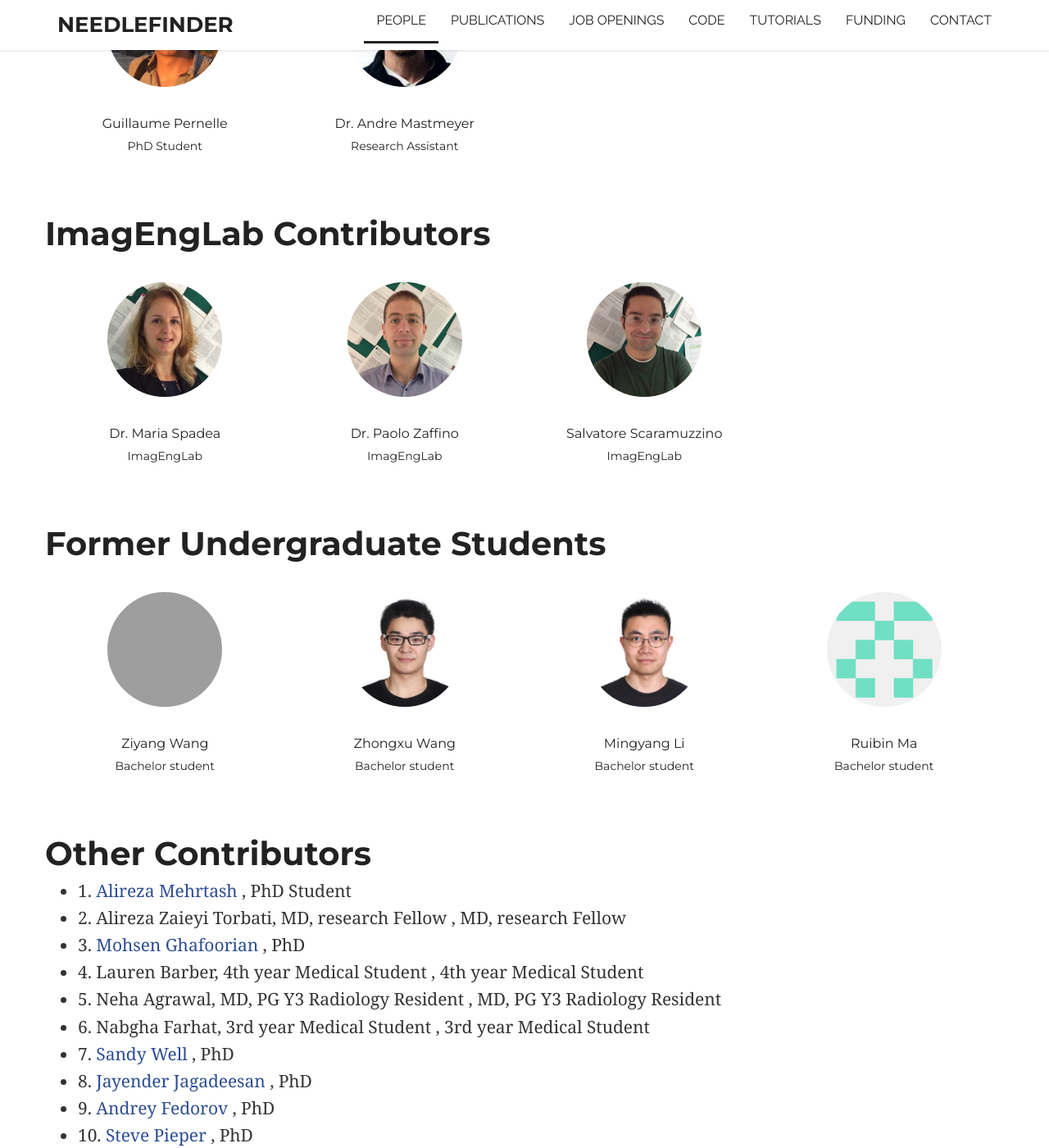
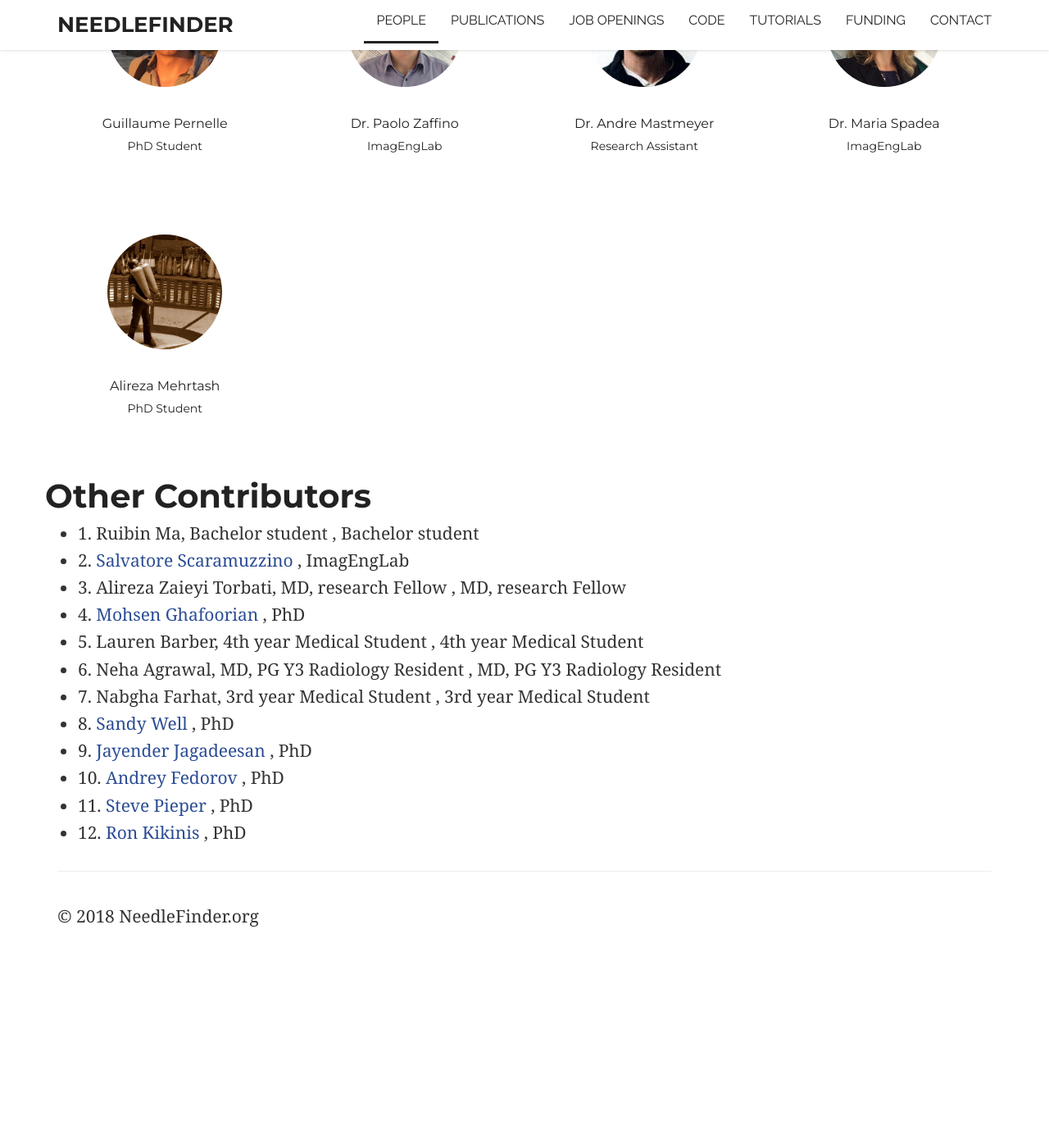
Before and after one commit to needlefinder/needlefinder.github.io, a Jekyll site: the page built from members/index.html, in a window 1280 px wide and 1400 px high, scrolled down 702 px. Shown: the whole window at 82% size. Built offline with Jekyll 4.4.1, drawn with Linux system fonts in a browser that asks for light colours; nearby versions of some CDN libraries; after the commit the page ends 1846 px from its top, so only the background shows below that; grey boxes are pictures that could not be loaded.

Commit message:
update members page

```diff
--- a/members/index.html
+++ b/members/index.html
@@ -59,54 +59,54 @@
     {% endfor %}
 </div>
 
-<div class="row people">
-    <h2>ImagEngLab Contributors</h2>
-    {% for people in site.data.people %}
+<!--<div class="row people">-->
+    <!--<h2>ImagEngLab Contributors</h2>-->
+    <!--{% for people in site.data.people %}-->
 
-    {% if people.g == 2 %}
-    <div class="col-md-3 text-center box">
-        {% if people.link != null %}
-        <a href="{{ people.link}}"><img src="../assets/images/{{people.image}}" class="img-circle"></a>
-        <a href="{{ people.link}}"><h4>{{people.name}}</h4></a>
-        {% else if people.linkperso != null %}
-        <a href="{{ people.linkperso}}"><img src="../assets/images/{{people.image}}" class="img-circle"></a>
-        <a href="{{ people.linkperso}}"><h4>{{people.name}}</h4></a>
-        {% else %}
-        <img src="../assets/images/{{people.image}}" class="img-circle">
-        <h4>{{people.name}}</h4>
-        {% endif %}
-        <h5>{{people.position}}</h5>
-    </div>
-    {% endif %}
+    <!--{% if people.g == 2 %}-->
+    <!--<div class="col-md-3 text-center box">-->
+        <!--{% if people.link != null %}-->
+        <!--<a href="{{ people.link}}"><img src="../assets/images/{{people.image}}" class="img-circle"></a>-->
+        <!--<a href="{{ people.link}}"><h4>{{people.name}}</h4></a>-->
+        <!--{% else if people.linkperso != null %}-->
+        <!--<a href="{{ people.linkperso}}"><img src="../assets/images/{{people.image}}" class="img-circle"></a>-->
+        <!--<a href="{{ people.linkperso}}"><h4>{{people.name}}</h4></a>-->
+        <!--{% else %}-->
+        <!--<img src="../assets/images/{{people.image}}" class="img-circle">-->
+        <!--<h4>{{people.name}}</h4>-->
+        <!--{% endif %}-->
+        <!--<h5>{{people.position}}</h5>-->
+    <!--</div>-->
+    <!--{% endif %}-->
 
-    {% endfor %}
-</div>
+    <!--{% endfor %}-->
+<!--</div>-->
 
-<div class="row people">
-    <h2>Former Undergraduate Students</h2>
-    {% for people in site.data.people %}
+<!--<div class="row people">-->
+    <!--<h2>Former Undergraduate Students</h2>-->
+    <!--{% for people in site.data.people %}-->
 
-    {% if people.g == 3 %}
-    <div class="col-md-3 text-center box">
-        {% if people.github_image != null %}
-        <a href="{{ people.link}}"><img src="{{people.github_image}}" class="img-circle"></a>
-        <a href="{{ people.link}}"><h4>{{people.name}}</h4></a>
-        {% else if people.link != null %}
-        <a href="{{ people.link}}"><img src="../assets/images/{{people.image}}" class="img-circle"></a>
-        <a href="{{ people.link}}"><h4>{{people.name}}</h4></a>
-        {% else if people.linkperso != null %}
-        <a href="{{ people.linkperso}}"><img src="../assets/images/{{people.image}}" class="img-circle"></a>
-        <a href="{{ people.linkperso}}"><h4>{{people.name}}</h4></a>
-        {% else %}
-        <img src="../assets/images/{{people.image}}" class="img-circle">
-        <h4>{{people.name}}</h4>
-        {% endif %}
-        <h5>{{people.position}}</h5>
-    </div>
-    {% endif %}
+    <!--{% if people.g == 3 %}-->
+    <!--<div class="col-md-3 text-center box">-->
+        <!--{% if people.github_image != null %}-->
+        <!--<a href="{{ people.link}}"><img src="{{people.github_image}}" class="img-circle"></a>-->
+        <!--<a href="{{ people.link}}"><h4>{{people.name}}</h4></a>-->
+        <!--{% else if people.link != null %}-->
+        <!--<a href="{{ people.link}}"><img src="../assets/images/{{people.image}}" class="img-circle"></a>-->
+        <!--<a href="{{ people.link}}"><h4>{{people.name}}</h4></a>-->
+        <!--{% else if people.linkperso != null %}-->
+        <!--<a href="{{ people.linkperso}}"><img src="../assets/images/{{people.image}}" class="img-circle"></a>-->
+        <!--<a href="{{ people.linkperso}}"><h4>{{people.name}}</h4></a>-->
+        <!--{% else %}-->
+        <!--<img src="../assets/images/{{people.image}}" class="img-circle">-->
+        <!--<h4>{{people.name}}</h4>-->
+        <!--{% endif %}-->
+        <!--<h5>{{people.position}}</h5>-->
+    <!--</div>-->
+    <!--{% endif %}-->
 
-    {% endfor %}
-</div>
+    <!--{% endfor %}-->
+<!--</div>-->
 
 
 <div class="row people">
```
Also changed, not shown: _data/people.yaml (+50 -46 lines), assets/images/alireza.jpeg (added), assets/images/tina_kapur_2.png (added), 16 other files.
